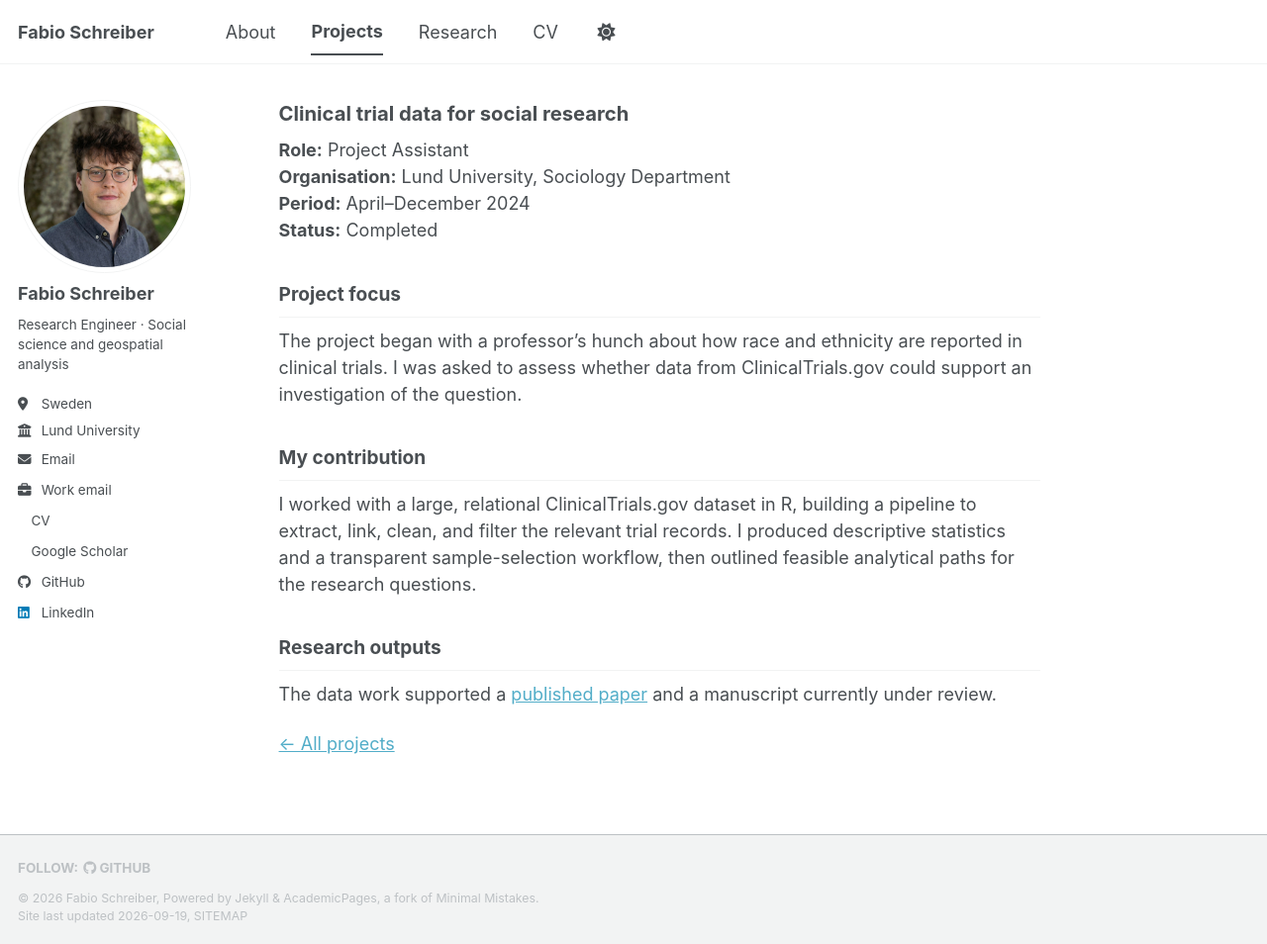
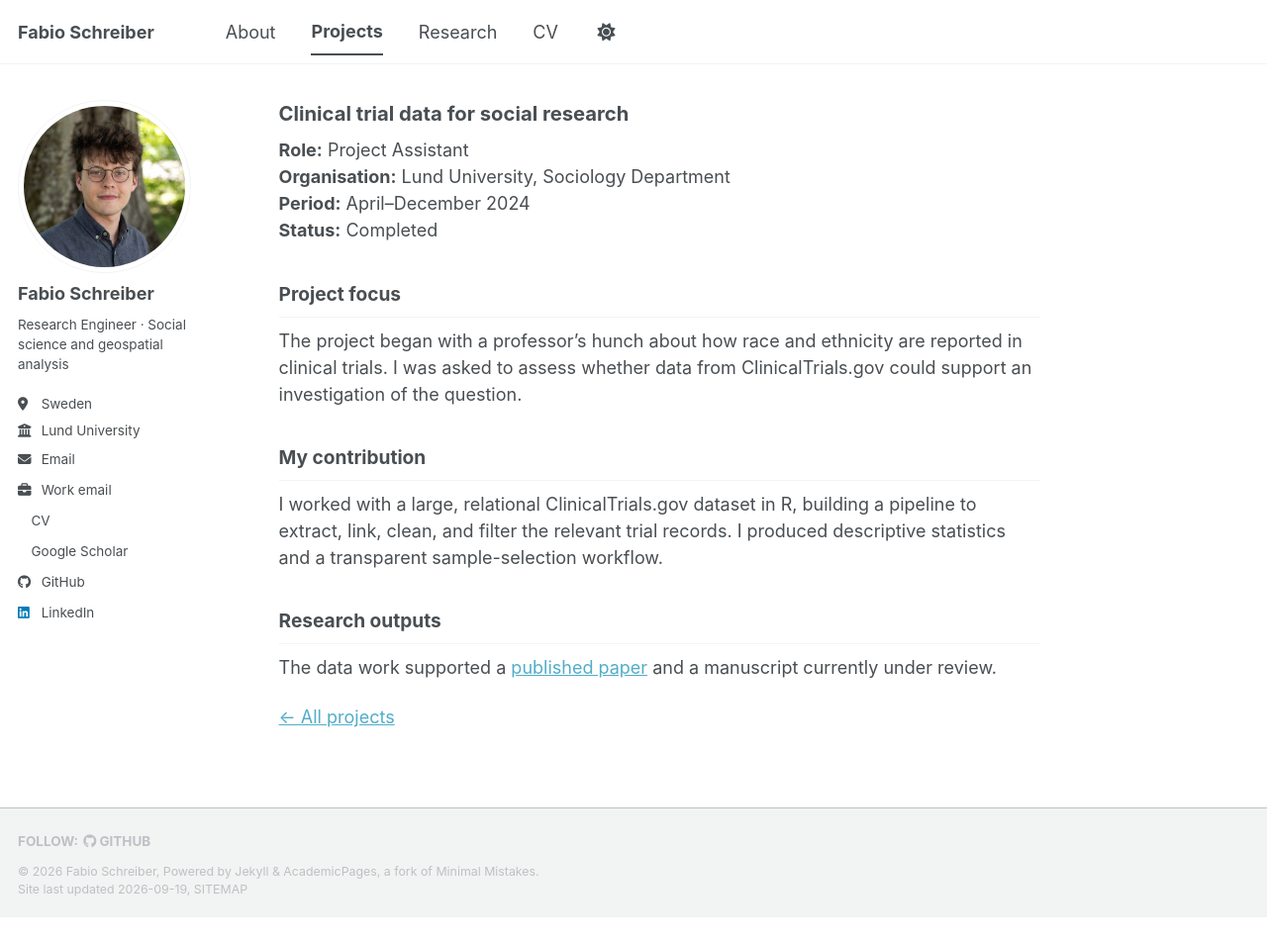
Before and after one commit to fab1s/fab1s.github.io, a Jekyll site: the page built from _portfolio/clinical-trials.md, in a window 1280 px wide and 954 px high. Shown: the whole window at 99% size. Built offline with Jekyll 4.4.1, drawn with Linux system fonts in a browser that asks for light colours; a style sheet for code colours, icons or effects is not loaded.

Commit message:
Clarify clinical trials contribution

```diff
--- a/_portfolio/clinical-trials.md
+++ b/_portfolio/clinical-trials.md
@@ -20,7 +20,7 @@ The project began with a professor’s hunch about how race and ethnicity are re
 
 ## My contribution
 
-I worked with a large, relational ClinicalTrials.gov dataset in R, building a pipeline to extract, link, clean, and filter the relevant trial records. I produced descriptive statistics and a transparent sample-selection workflow, then outlined feasible analytical paths for the research questions.
+I worked with a large, relational ClinicalTrials.gov dataset in R, building a pipeline to extract, link, clean, and filter the relevant trial records. I produced descriptive statistics and a transparent sample-selection workflow.
 
 ## Research outputs
 
```
